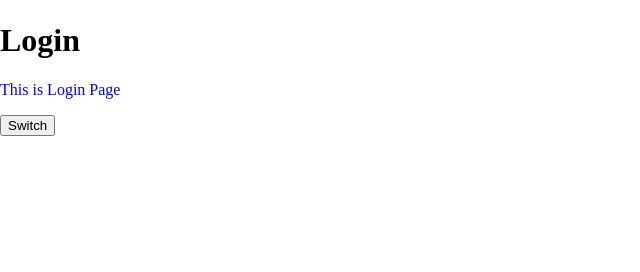
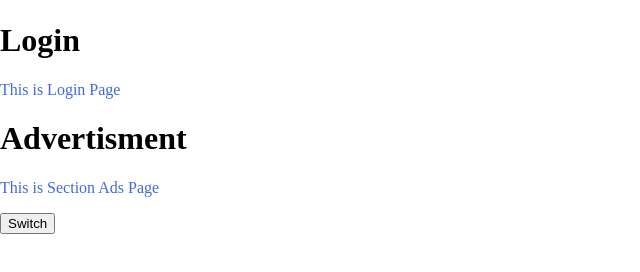
Before and after one commit to oktrifianto/SwitchLoginRegister, a plain HTML site: page index.html in a window 1280 px wide. Shown: the whole page, without its empty margins (0-640 px from the left). Drawn offline with Linux system fonts and the light colour scheme.

Commit message:
add pagination section on body

```diff
--- a/index.html
+++ b/index.html
@@ -14,12 +14,21 @@
       #login {
         display: block;
       }
+
+      #pagination {
+        display: inline;
+      }
     </style>
   </head>
   <body>
     <div id="login">
       <h1>Login</h1>
       <p>This is Login Page</p>
+    </div>
+
+    <div id="pagination">
+      <h1>Advertisment</h1>
+      <p>This is Section Ads Page</p>
     </div>
 
     <div id="register">
--- a/main.js
+++ b/main.js
@@ -1,4 +1,4 @@
 var a = 20;
 if (a > 10) {
-  console.log("Welcome to Login and Register");
+  console.log("Welcome to Login and Register Bro");
 }
--- a/style.css
+++ b/style.css
@@ -5,6 +5,6 @@ body {
 }
 
 p {
-  color: blue;
+  color: royalblue;
   font-size: 1rem;
 }
```
